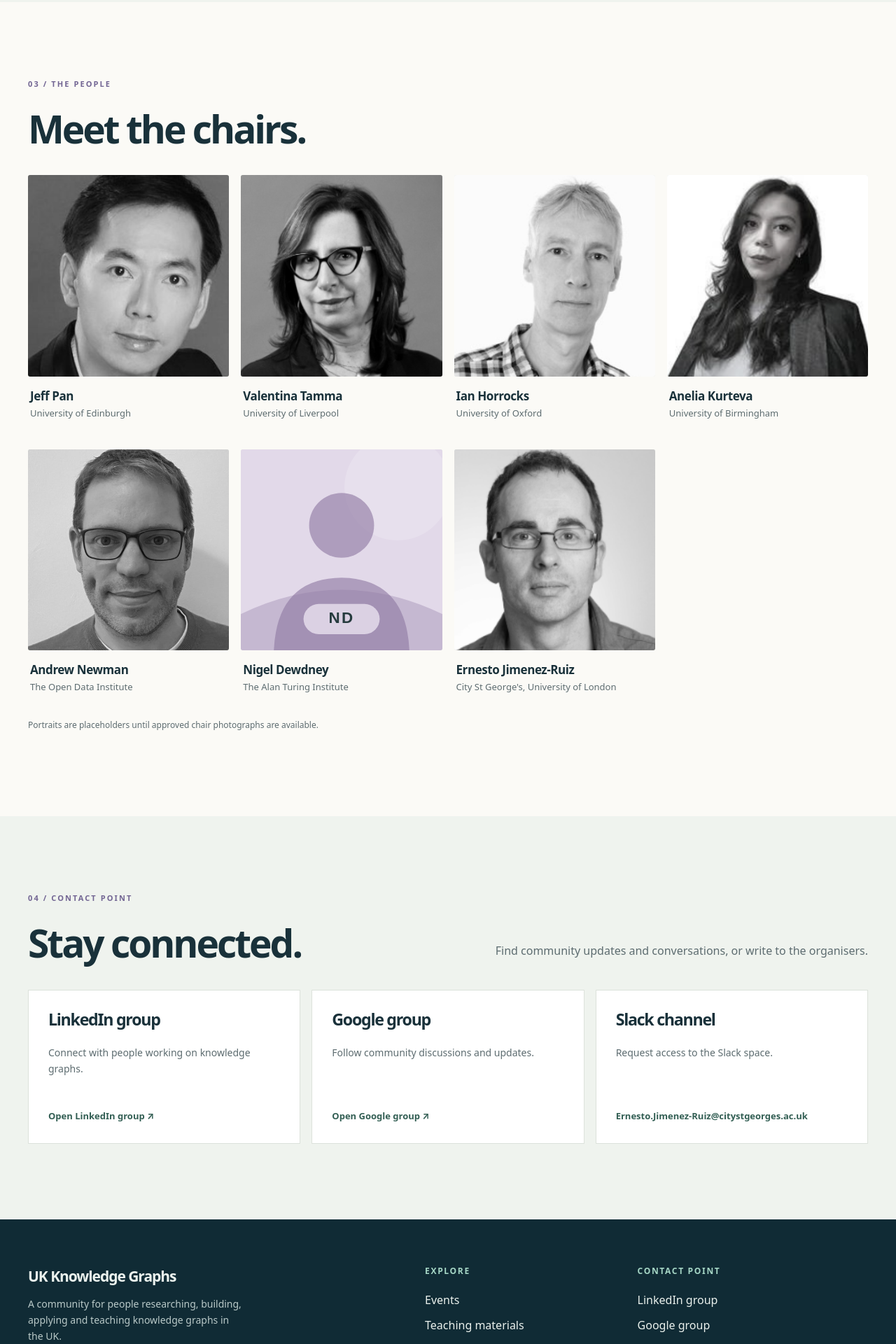
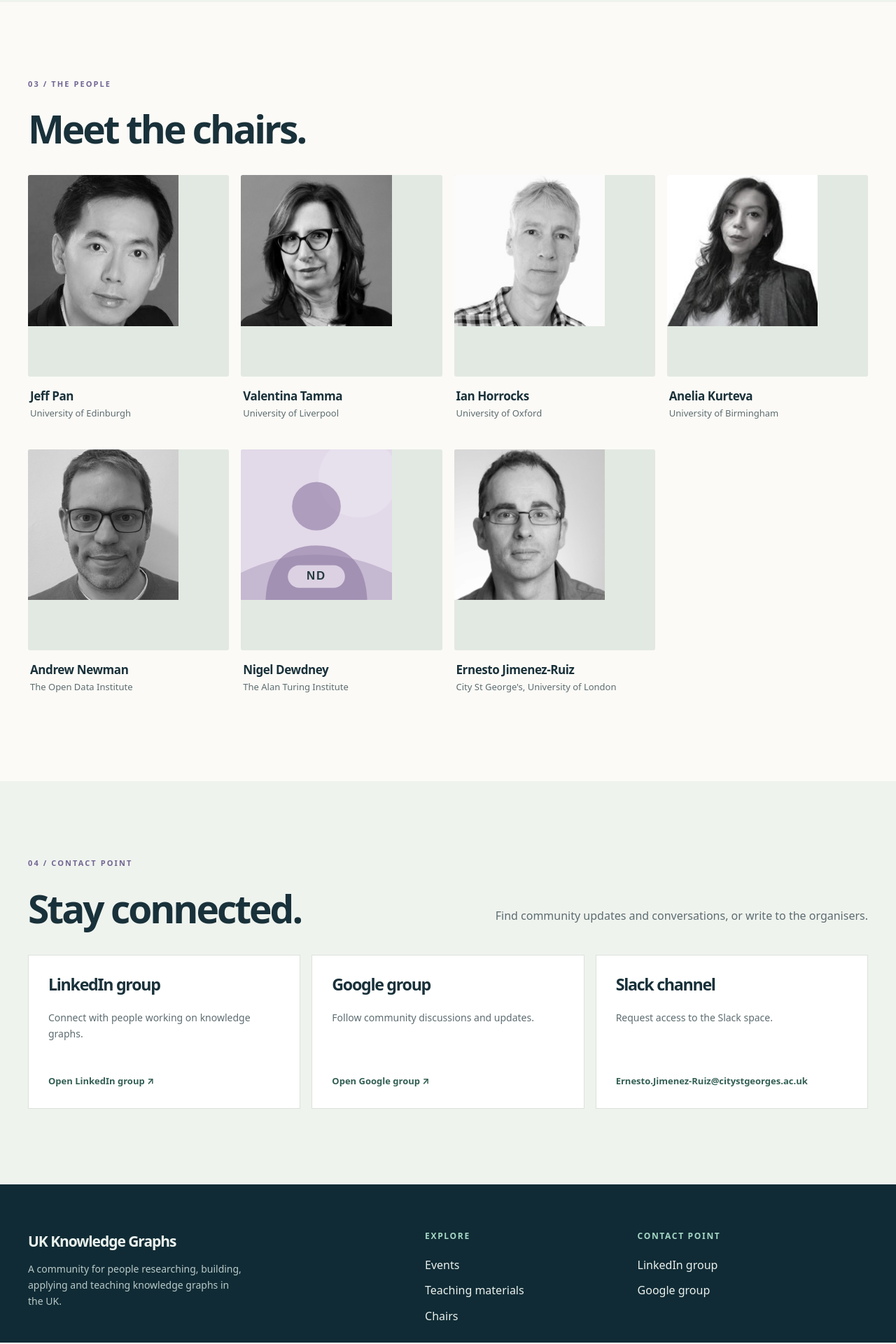
Before and after one commit to uk-knowledge-graphs/uk-knowledge-graphs.github.io, a Jekyll site: the page built from index.html, in a window 1280 px wide. Shown: the part 2146-4066 px from the top of the page at 70% size. Built offline with Jekyll 4.4.1, drawn with Linux system fonts in a browser that asks for light colours.

Commit message:
Size images

```diff
--- a/assets/css/site.css
+++ b/assets/css/site.css
@@ -38,7 +38,7 @@
 .feature-card:hover{transform:translateY(-5px);box-shadow:0 18px 35px #102b3510}.feature-num,.resource-card>span{font-size:10px;letter-spacing:.18em;font-weight:750;color:#71658c}
 .feature-icon{font-size:48px;height:100px;color:#418277;line-height:1.5}.feature-card h3{margin:0 0 10px}.feature-card p{color:var(--muted);font-size:14px;margin-bottom:32px}
 .card-link{margin-top:auto;border-top:1px solid var(--line);padding-top:20px;font-size:13px;font-weight:750;display:flex;justify-content:space-between}
-.chairs-grid{display:grid;grid-template-columns:repeat(4,1fr);gap:25px 17px}.chair-card{min-width:0}.chair-image{background:#e2e9e2;aspect-ratio:1/1;overflow:hidden;border-radius:3px}.chair-image img{width:100%;height:100%;object-fit:cover;display:block}
+.chairs-grid{display:grid;grid-template-columns:repeat(4,1fr);gap:25px 17px}.chair-card{min-width:0}.chair-image{background:#e2e9e2;aspect-ratio:1/1;overflow:hidden;border-radius:3px}.chair-image img{width:75%;height:75%;object-fit:cover;display:block}
 .chair-details{padding:18px 3px}.chair-details h3{font-size:17px;letter-spacing:-.025em;margin:0 0 6px}.chair-details p{font-size:13px;color:var(--muted);line-height:1.4;margin:0}.image-note{font-size:12px;color:var(--muted);margin-top:18px}
 .contact-band{background:#283e43;color:white;padding:65px 0}.contact-inner{display:flex;justify-content:space-between;align-items:center;gap:30px}.contact-band h2{font-size:clamp(2rem,4vw,3.5rem);margin-bottom:10px}.contact-band p{color:#d4dfd9;margin-bottom:0}.contact-band .section-kicker{color:var(--mint)}
 .site-footer{background:#102b35;color:#eaf1ed;padding:64px 0 25px}.footer-grid{display:grid;grid-template-columns:2fr 1fr 1.25fr;gap:40px}.footer-grid>div{display:flex;flex-direction:column;align-items:start;gap:10px}.footer-grid p{color:#b9c9c8;font-size:14px;max-width:310px}.footer-grid strong{font-size:12px;letter-spacing:.14em;text-transform:uppercase;color:#a6d7c6;margin-bottom:8px}.footer-grid a{text-decoration:none}.footer-grid a:hover,.footnote a:hover{text-decoration:underline}.footer-grid span{font-size:13px;color:#c7d4d0}.footer-brand{font-size:21px;letter-spacing:-.05em;font-weight:750}.footnote{margin-top:64px;padding-top:22px;border-top:1px solid #ffffff28;font-size:12px;color:#bbc9c7}.footnote a{text-underline-offset:3px}
--- a/index.html
+++ b/index.html
@@ -39,7 +39,6 @@
 <li>Reflect upon and raise awareness of specific challenges in equality, diversity and inclusion in the field; and</li>
 <li>Pool resources and expertise to collectively unlock new funding and partnership opportunities that are not accessible to members in isolation.</li>
 </ul>
-
   <!-- <p>Relaunching the <a href="https://www.turing.ac.uk/research/interest-groups/knowledge-graphs">Knowledge Graphs Interest Group at The Alan Turing Institute</a>, now with support from the Open Data Institute.</p> -->
   </div></div>
 </section>
@@ -68,7 +67,6 @@
       <article class="chair-card"><div class="chair-image"><img src="{{ chair.image | relative_url }}" alt="Portrait placeholder for {{ chair.name | escape }}" loading="lazy" width="260" height="260"></div><div class="chair-details"><h3>{{ chair.name | escape }}</h3><p>{{ chair.affiliation | escape }}</p></div></article>
       {% endfor %}
     </div>
-    <p class="image-note">Portraits are placeholders until approved chair photographs are available.</p>
   </div>
 </section>
 
```
Also changed, not shown: _events/symposium-2026.md (renamed from events/symposium-2026.md).
